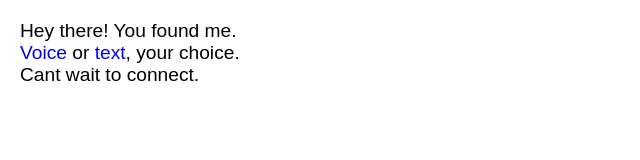
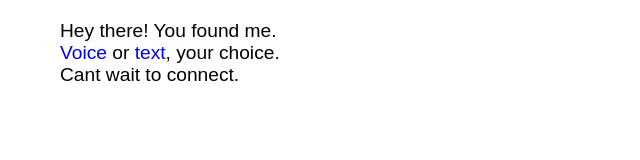
Before and after one commit to lelecanavanua/contactro.github.io, a plain HTML site: page index.html in a window 1280 px wide. Shown: the whole page, without its empty margins (0-640 px from the left). Drawn offline with Linux system fonts and the light colour scheme.

Commit message:
Updated css
increased side margins

```diff
--- a/style.css
+++ b/style.css
@@ -133,7 +133,7 @@ table {
 }
 
 p {
-  margin: 20px 20px;
+  margin: 20px 60px 20px;
   line-height: 1.5em;
   font: 1em sans-serif;
   font-family: 'Segoe UI', Tahoma, Geneva, Verdana, sans-serif;
```
